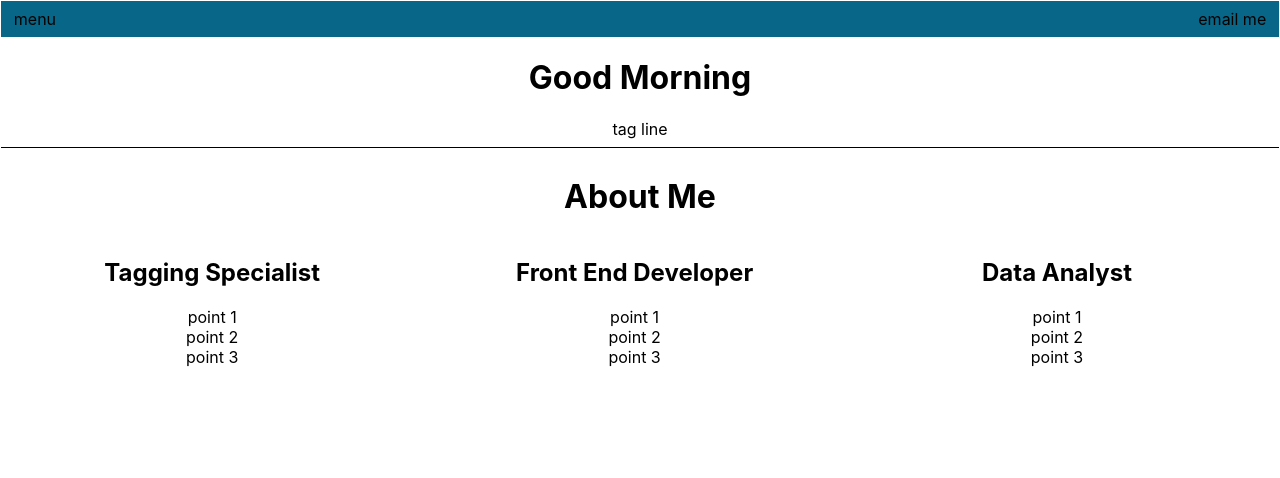
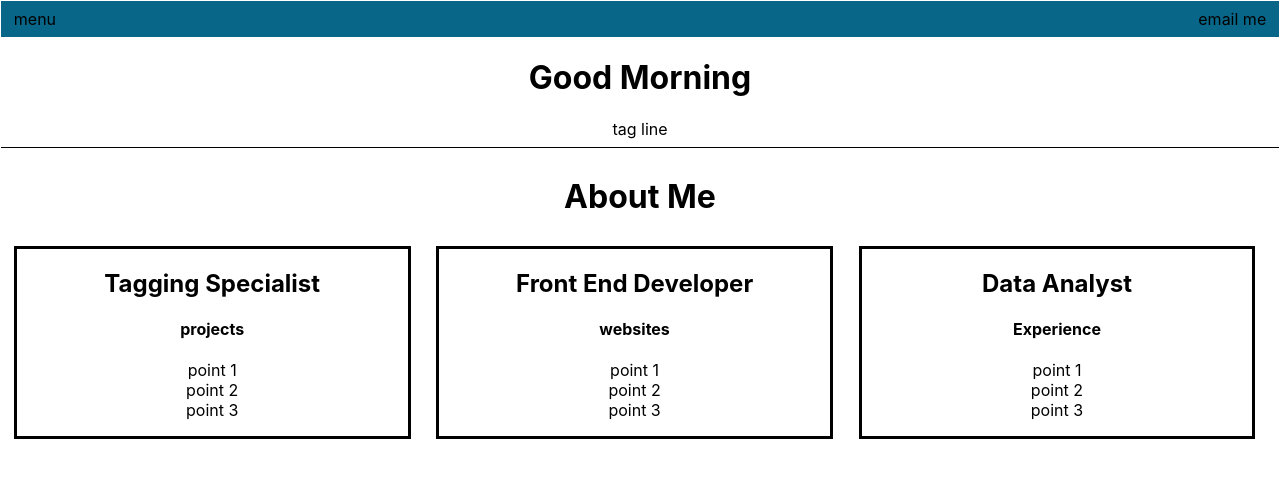
Before and after one commit to BenFischer001/PersonalWebsite, a React (Create React App) app: page / in a window 1280 px wide. Shown: the top 478 px of the page. Built offline with nearby package versions, Linux system fonts and the light colour scheme.

Commit message:
add: sub title to info cards + css cards

```diff
--- a/src/App.js
+++ b/src/App.js
@@ -13,9 +13,9 @@ function App() {
         <Line/>
         <Title title={'About Me'}/>
         <div className='infoCards'>
-          <InfoCard title={'Tagging Specialist'} points={['point 1','point 2','point 3']}/>
-          <InfoCard title={'Front End Developer'} points={['point 1','point 2','point 3']}/>
-          <InfoCard title={'Data Analyst'} points={['point 1','point 2','point 3']}/>
+          <InfoCard title={'Tagging Specialist'} listTitle={'projects'} points={['point 1','point 2','point 3']}/>
+          <InfoCard title={'Front End Developer'} listTitle={'websites'} points={['point 1','point 2','point 3']}/>
+          <InfoCard title={'Data Analyst'} listTitle={'Experience'} points={['point 1','point 2','point 3']}/>
         </div>
     </div>
   );
--- a/src/Components/CSS/InfoCard.css
+++ b/src/Components/CSS/InfoCard.css
@@ -1,5 +1,6 @@
 .infoCard{
-
+    border-style: solid;
+    margin: 1vh 1vw;
 }
 
 .point {
--- a/src/Components/InfoCard.js
+++ b/src/Components/InfoCard.js
@@ -1,10 +1,11 @@
 import './CSS/InfoCard.css'
 
-const InfoCard = ({title, points}) => {
+const InfoCard = ({title, points, listTitle}) => {
     const subPoints = points.map(point => <li className='point'>{point}</li>)
     return (
         <div className='infoCard'>
             <h2>{title}</h2>
+            <h4>{listTitle}</h4>
             <ul className='pointsList'>{subPoints}</ul>
         </div>
     )
```
